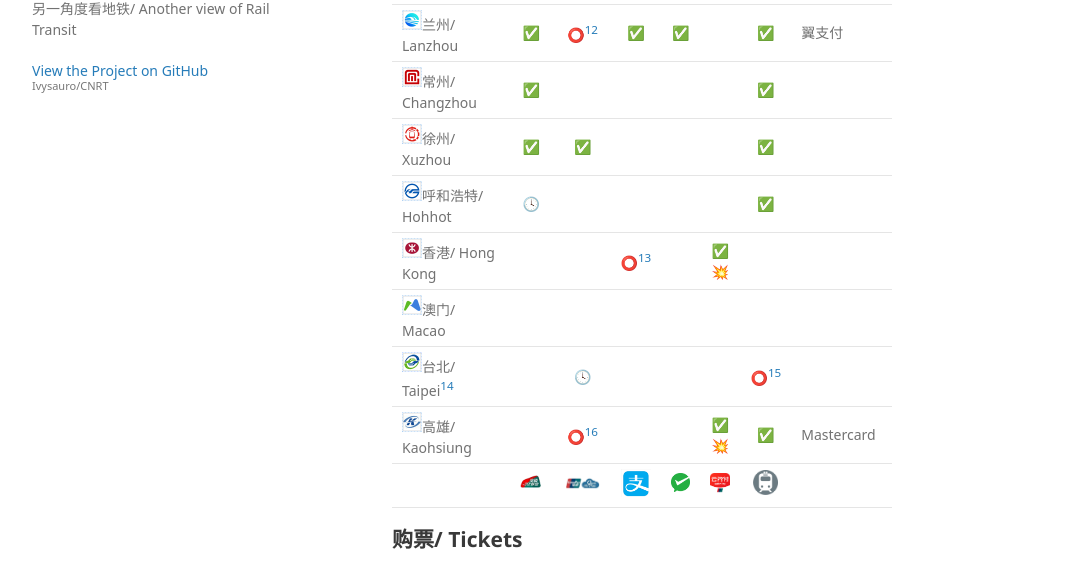
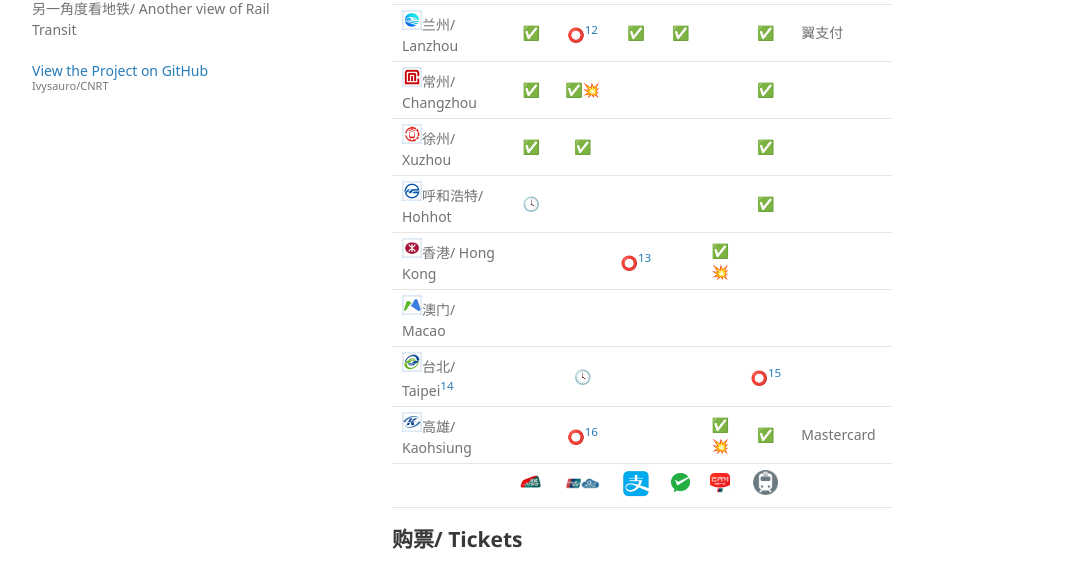
Before and after one commit to Ivysauro/CNRT, a Jekyll site: the page built from data/Pay.md, in a window 1280 px wide and 900 px high, scrolled down 2661 px. Shown: the part 180-749 px from the top of the window, without its empty margins (178-1249 px from the left). Built offline with Jekyll 4.4.1, drawn with Linux system fonts in a browser that asks for light colours; some web fonts are replaced; our own code applies the rules of GitHub Pages for plain Markdown files; a script that is not in the unit is left out.

Commit message:
🍊更新常州数据

```diff
--- a/data/Pay.md
+++ b/data/Pay.md
@@ -67,7 +67,7 @@
 | <img src="https://raw.githubusercontent.com/Ivysauro/CNRT/master/images/city/wz.gif" width="20" hegiht="20"/>温州/ Wenzhou | | ✅ | | | | ✅ | |
 | <img src="https://raw.githubusercontent.com/Ivysauro/CNRT/master/images/city/jn.gif" width="20" hegiht="20"/>济南/ Jinan | ✅ | | | | | ✅ | |
 | <img src="https://raw.githubusercontent.com/Ivysauro/CNRT/master/images/city/lz.gif" width="20" hegiht="20"/>兰州/ Lanzhou | ✅ | ⭕[^lz] | ✅ | ✅ | | ✅ | 翼支付 |
-| <img src="https://raw.githubusercontent.com/Ivysauro/CNRT/master/images/city/cz.gif" width="20" hegiht="20"/>常州/ Changzhou | ✅ | | | | | ✅ |
+| <img src="https://raw.githubusercontent.com/Ivysauro/CNRT/master/images/city/cz.gif" width="20" hegiht="20"/>常州/ Changzhou | ✅ | ✅💥 | | | | ✅ |
 | <img src="https://raw.githubusercontent.com/Ivysauro/CNRT/master/images/city/xz.gif" width="20" hegiht="20"/>徐州/ Xuzhou | ✅ | ✅ | | | | ✅ |
 | <img src="https://raw.githubusercontent.com/Ivysauro/CNRT/master/images/city/hhht.gif" width="20" hegiht="20"/>呼和浩特/ Hohhot | 🕓 | | | | | ✅ |
 | <img src="https://raw.githubusercontent.com/Ivysauro/CNRT/master/images/city/hk.gif" width="20" hegiht="20"/>香港/ Hong Kong | | | ⭕[^hk] | | ✅💥 | | |
@@ -241,7 +241,7 @@
 | <img src="https://raw.githubusercontent.com/Ivysauro/CNRT/master/images/city/wz.gif" width="20" hegiht="20"/>温州/ Wenzhou | ⭕ | ⭕ | ✅ | ❌ | ❌ | 40 |
 | <img src="https://raw.githubusercontent.com/Ivysauro/CNRT/master/images/city/jn.gif" width="20" hegiht="20"/>济南/ Jinan | ⭕ | ⭕ | ❌ | ✅ | ❌ | 40 |
 | <img src="https://raw.githubusercontent.com/Ivysauro/CNRT/master/images/city/lz.gif" width="20" hegiht="20"/>兰州/ Lanzhou | ✅ | ✅ | ⭕ | ✅ | ⭕ | 80 |
-| <img src="https://raw.githubusercontent.com/Ivysauro/CNRT/master/images/city/cz.gif" width="20" hegiht="20"/>常州/ Changzhou | ⭕ | ⭕ | ⭕ | ✅ | ✅ | 70 |
+| <img src="https://raw.githubusercontent.com/Ivysauro/CNRT/master/images/city/cz.gif" width="20" hegiht="20"/>常州/ Changzhou | ⭕ | ⭕ | ✅ | ✅ | ✅ | 80 |
 | <img src="https://raw.githubusercontent.com/Ivysauro/CNRT/master/images/city/xz.gif" width="20" hegiht="20"/>徐州/ Xuzhou | ❌ | ❌ | ✅ | ✅ | ⭕ | 50 |
 | <img src="https://raw.githubusercontent.com/Ivysauro/CNRT/master/images/city/hhht.gif" width="20" hegiht="20"/>呼和浩特/ Hohhot | ❌ | ❌ | ❌ | ❌ | ❌ | **0** |
 | <img src="https://raw.githubusercontent.com/Ivysauro/CNRT/master/images/city/hk.gif" width="20" hegiht="20"/>香港/ Hong Kong | ⭕ | ⭕ | ✅ | | ⭕ | - |
```
